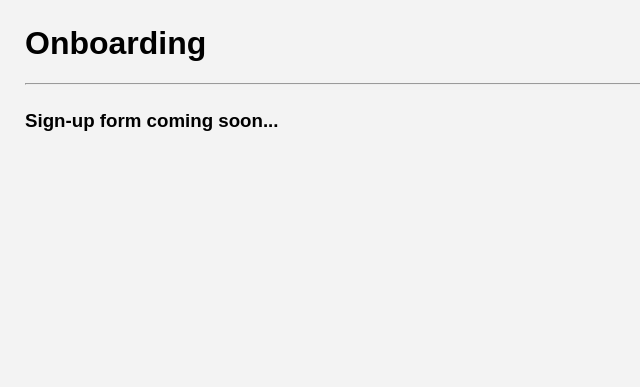
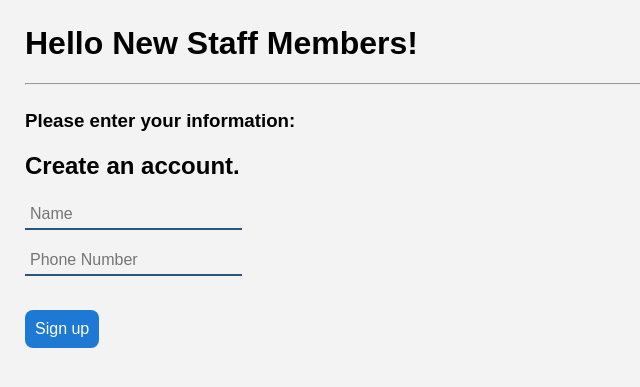
Before and after one commit to Lambe-source/8Inlets, a Flask app: template staff_webapp/templates/onboarding.html in a window 1280 px wide. Shown: the top 387 px of the page, without its empty margins (0-640 px from the left). Run offline with Flask 2, Linux system fonts and the light colour scheme; the template is opened without the code that fills it, so the values that code supplies are empty.

Commit message:
Created Onboarding Form and DB functionality for new staff members.

```diff
--- a/member_webapp/application.py
+++ b/member_webapp/application.py
@@ -61,10 +61,8 @@ def attendance(user_id):
 # Route for staff members
 @app.route('/staff_portal', methods=['GET'])
 def staff_portal():
-    #url = "http://www.google.com"
     url = "http://0.0.0.0:5001/"
     return redirect(url)
-    #return render_template('staff_portal.html')
 
 @app.route('/get_member_data', methods=['GET', 'POST'])
 def get_member_data():
@@ -75,7 +73,7 @@ def get_member_data():
         EmContact = request.form['EmContact']
         member_id_number = str(uuid.uuid4())
         table = dynamodb.Table('Members')
-        #member_id_number += table.item_count
+
         table.put_item(
                 Item={
             'Id': member_id_number,
--- a/staff_webapp/templates/login.html
+++ b/staff_webapp/templates/login.html
@@ -11,7 +11,7 @@
             <p class="negative">{{ error }}</p>
         {% endif %}
         <form method="POST" action="/staff_portal">
-            <input name="staff_id" type="text" placeholder="Id" required autofocus>
+            <input name="staff_id" type="text" placeholder="Staff ID" required autofocus>
             <br><br>
             <button type="submit">Log In</button>
         </form>
--- a/staff_webapp/templates/onboarding.html
+++ b/staff_webapp/templates/onboarding.html
@@ -5,9 +5,26 @@
     </head>
 
     <body>
-        <h1>Onboarding</h1><hr>
+        <h1>Hello New Staff Members!</h1><hr>
+        {% if msg %}
+            <div class="positive">
+                <!--p with spaces from: https://stackoverflow.com/questions/12244057/any-way-to-add-a-new-line-from-a-string-with-the-n-character-in-flask-->
+                {% for para in msg %}
+                    <p>{{para}}</p>
+                {% endfor %}
+            </div>
+            <br><br>
+            <a href="/"><button>Return to Home Page</button></a>
+        {% else %}
+            <h3>Please enter your information:</h3>
+            <form class="new_member" method="POST" action="/get_staff_member_data">
+                <h2>Create an account.</h2>
 
-        <h3>Sign-up form coming soon...</h3>
+                <input name="Name" placeholder="Name"><br>
+                <input name="PhoneNo" placeholder="Phone Number"><br><br>
+                <button type="submit" name="submit">Sign up</button>
+            </form>
+        {% endif %}
     </body>
 
 </html>
```
Also changed, not shown: staff_webapp/app.py (+21 -0 lines).
